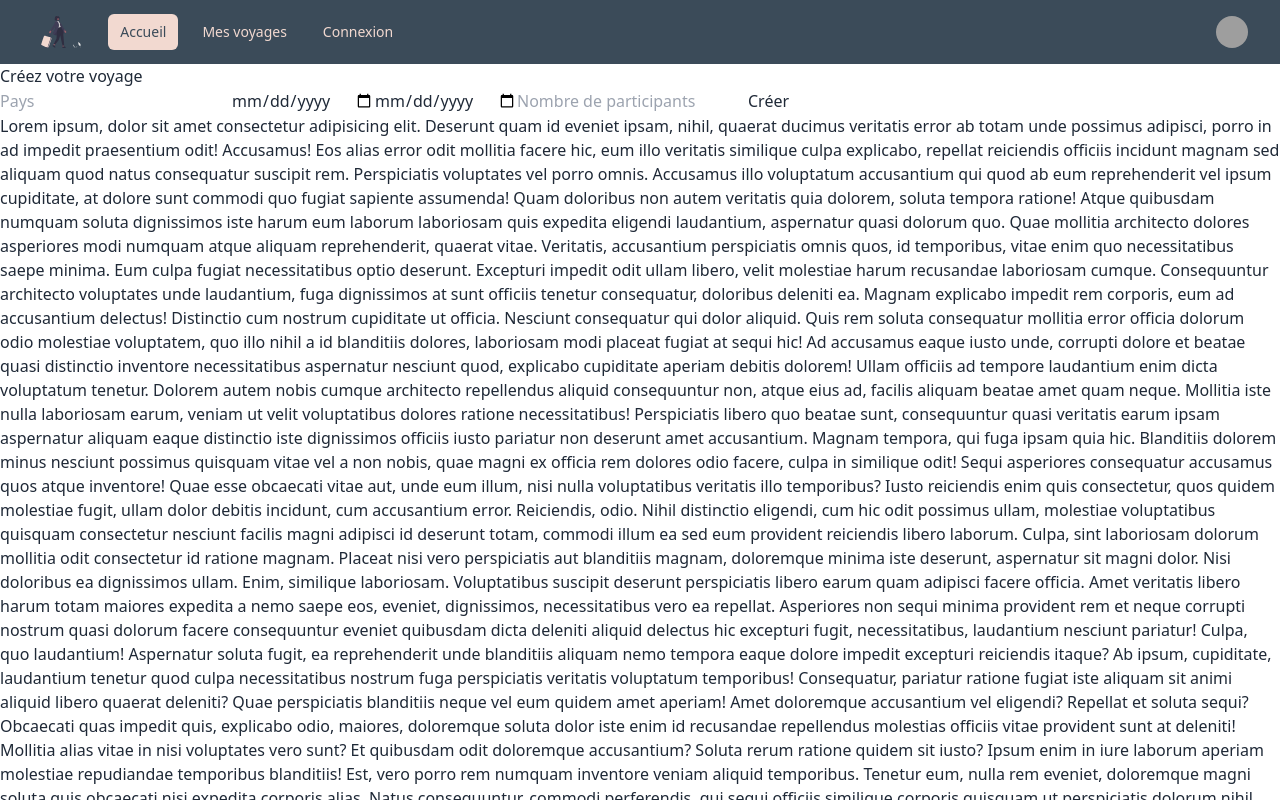
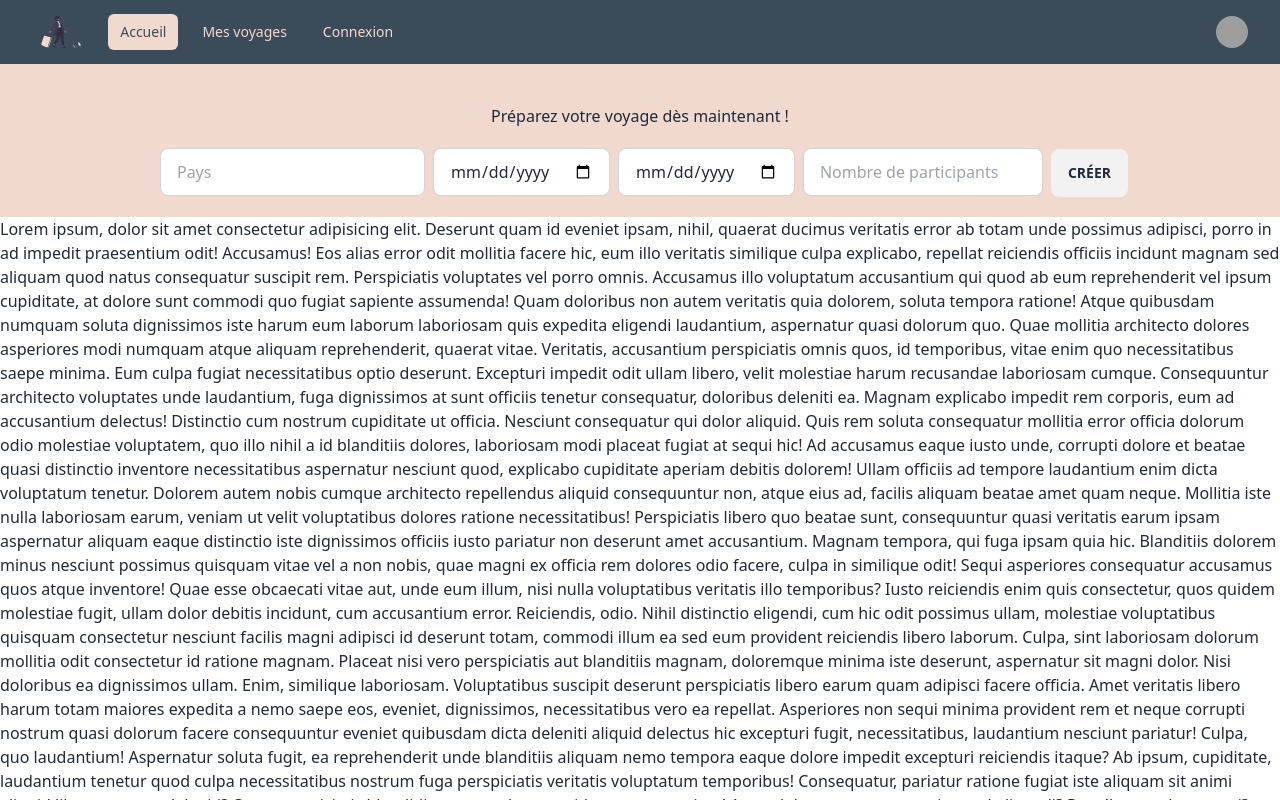
Before and after one commit to laurafeugene/site-voyage-front, a React (Vite) app: page / in a window 1280 px wide. Shown: the top 800 px of the page. Built offline with nearby package versions, Linux system fonts and the light colour scheme; grey boxes are pictures that could not be loaded.

Commit message:
style: homepage form styles

```diff
--- a/src/components/App/Home/TravelForm/TravelForm.tsx
+++ b/src/components/App/Home/TravelForm/TravelForm.tsx
@@ -1,16 +1,22 @@
 function TravelForm() {
   return (
-    <form>
-      <legend>Créez votre voyage</legend>
-      <input type="text" placeholder="Pays" aria-label="Pays" />
-      <input type="date" name="trip-start" />
-      <input type="date" name="trip-end" />
-      <input
-        type="number"
-        placeholder="Nombre de participants"
-        aria-label="Nombre de participants"
-      />
-      <button type="submit">Créer</button>
+    <form className="flex flex-col justify-center items-center bg-lightest py-5">
+      <legend className="p-5">Préparez votre voyage dès maintenant !</legend>
+      <div>
+        <input type="text" placeholder="Pays" aria-label="Pays" className="input input-bordered ml-2" />
+        <input type="date" name="trip-start" className="input input-bordered ml-2" />
+        <input type="date" name="trip-end" className="input input-bordered ml-2" />
+        <input
+          type="number"
+          min="0"
+          max="30"
+          name="nb-travelers"
+          placeholder="Nombre de participants"
+          aria-label="Nombre de participants"
+          className="input input-bordered ml-2 w-60"
+        />
+        <button type="submit" className="btn ml-2">Créer</button>
+      </div>
     </form>
   );
 }
```
